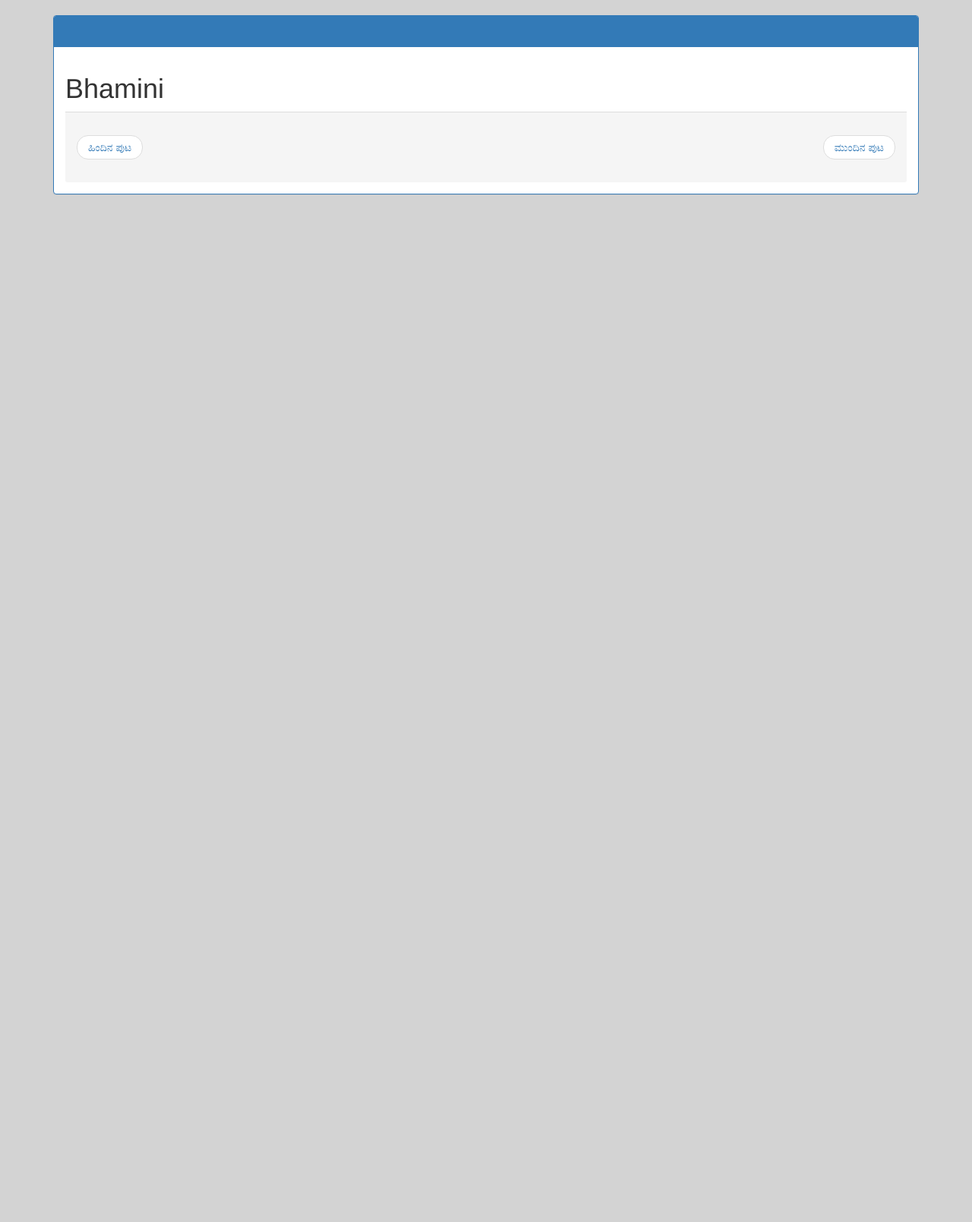
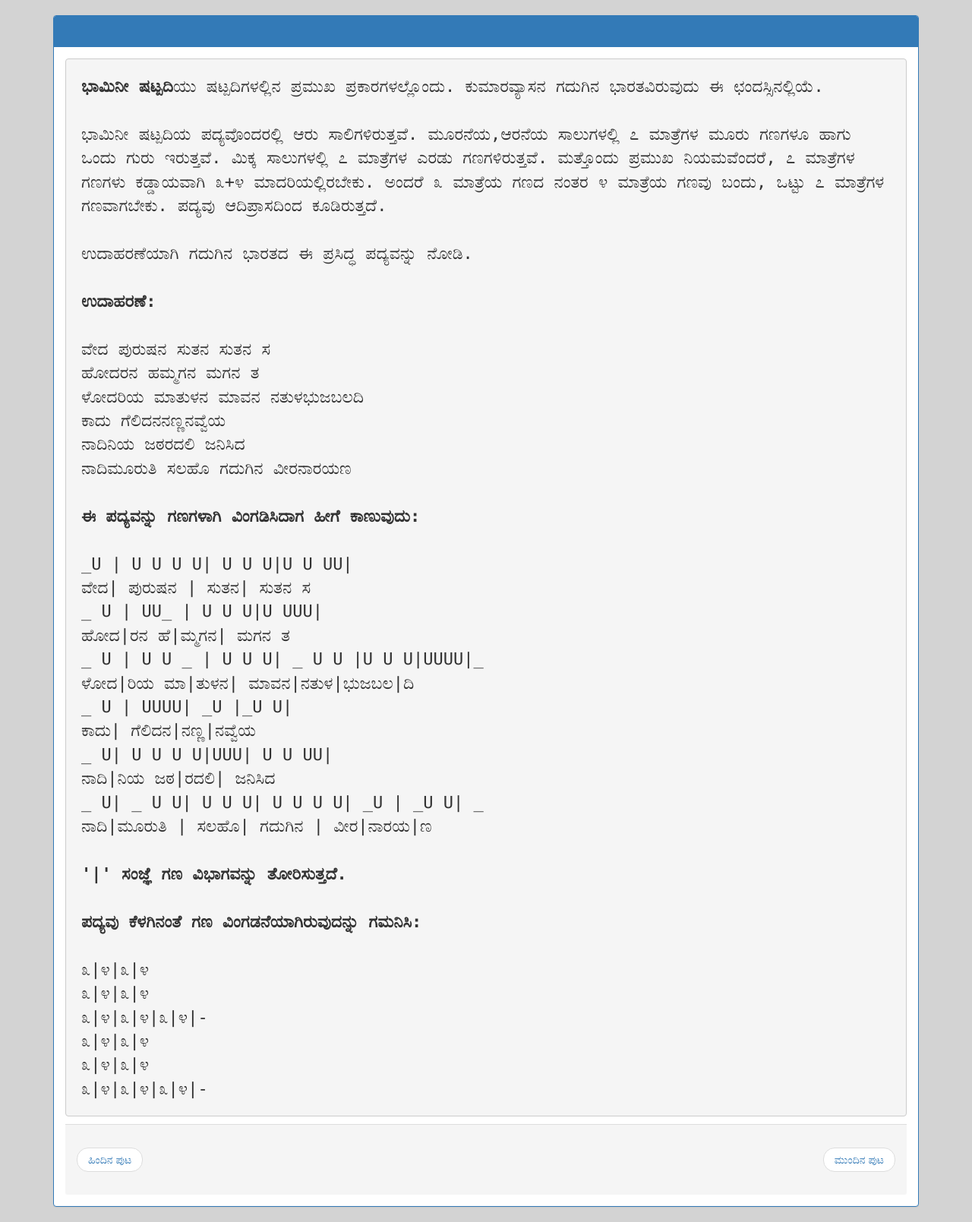
Before and after one commit to anuprshetty/chandassu, a Flask app: template templates/chandassu/shatpadi/bhamini.html in a window 1280 px wide. Shown: the part 75-1684 px from the top of the page at 76% size. Before the commit the page ends 331 px from the top, so only its background shows below. Run offline with Flask 3, Linux system fonts and the light colour scheme; the template is opened without the code that fills it, so the values that code supplies are empty; some libraries are stand-ins or nearby versions.

Commit message:
routing for bhamini shatpadi

```diff
--- a/templates/chandassu/shatpadi/bhamini.html
+++ b/templates/chandassu/shatpadi/bhamini.html
@@ -1,3 +1,44 @@
 <!DOCTYPE html> {% extends 'base.html' %} {% block body %}
-<h1>Bhamini</h1>
+<pre class="pre-wrap">
+<b>ಭಾಮಿನೀ ಷಟ್ಪದಿ</b>ಯು ಷಟ್ಪದಿಗಳಲ್ಲಿನ ಪ್ರಮುಖ ಪ್ರಕಾರಗಳಲ್ಲೊಂದು. ಕುಮಾರವ್ಯಾಸನ ಗದುಗಿನ ಭಾರತವಿರುವುದು ಈ ಛಂದಸ್ಸಿನಲ್ಲಿಯೆ.
+
+ಭಾಮಿನೀ ಷಟ್ಪದಿಯ ಪದ್ಯವೊಂದರಲ್ಲಿ ಆರು ಸಾಲಿಗಳಿರುತ್ತವೆ. ಮೂರನೆಯ,ಆರನೆಯ ಸಾಲುಗಳಲ್ಲಿ ೭ ಮಾತ್ರೆಗಳ ಮೂರು ಗಣಗಳೂ ಹಾಗು ಒಂದು ಗುರು ಇರುತ್ತವೆ. ಮಿಕ್ಕ ಸಾಲುಗಳಲ್ಲಿ ೭ ಮಾತ್ರೆಗಳ ಎರಡು ಗಣಗಳಿರುತ್ತವೆ. ಮತ್ತೊಂದು ಪ್ರಮುಖ ನಿಯಮವೆಂದರೆ, ೭ ಮಾತ್ರೆಗಳ ಗಣಗಳು ಕಡ್ಡಾಯವಾಗಿ ೩+೪ ಮಾದರಿಯಲ್ಲಿರಬೇಕು. ಅಂದರೆ ೩ ಮಾತ್ರೆಯ ಗಣದ ನಂತರ ೪ ಮಾತ್ರೆಯ ಗಣವು ಬಂದು, ಒಟ್ಟು ೭ ಮಾತ್ರೆಗಳ ಗಣವಾಗಬೇಕು. ಪದ್ಯವು ಆದಿಪ್ರಾಸದಿಂದ ಕೂಡಿರುತ್ತದೆ.
+
+ಉದಾಹರಣೆಯಾಗಿ ಗದುಗಿನ ಭಾರತದ ಈ ಪ್ರಸಿದ್ಧ ಪದ್ಯವನ್ನು ನೋಡಿ.
+
+<b>ಉದಾಹರಣೆ:</b>
+
+ವೇದ ಪುರುಷನ ಸುತನ ಸುತನ ಸ
+ಹೋದರನ ಹಮ್ಮಗನ ಮಗನ ತ
+ಳೋದರಿಯ ಮಾತುಳನ ಮಾವನ ನತುಳಭುಜಬಲದಿ
+ಕಾದು ಗೆಲಿದನನಣ್ಣನವ್ವೆಯ
+ನಾದಿನಿಯ ಜಠರದಲಿ ಜನಿಸಿದ
+ನಾದಿಮೂರುತಿ ಸಲಹೊ ಗದುಗಿನ ವೀರನಾರಯಣ
+
+<b>ಈ ಪದ್ಯವನ್ನು ಗಣಗಳಾಗಿ ವಿಂಗಡಿಸಿದಾಗ ಹೀಗೆ ಕಾಣುವುದು:</b>
+
+_U | U U U U| U U U|U U UU|
+ವೇದ| ಪುರುಷನ | ಸುತನ| ಸುತನ ಸ
+_ U | UU_ | U U U|U UUU|
+ಹೋದ|ರನ ಹೆ|ಮ್ಮಗನ| ಮಗನ ತ
+_ U | U U _ | U U U| _ U U |U U U|UUUU|_
+ಳೋದ|ರಿಯ ಮಾ|ತುಳನ| ಮಾವನ|ನತುಳ|ಭುಜಬಲ|ದಿ
+_ U | UUUU| _U |_U U|
+ಕಾದು| ಗೆಲಿದನ|ನಣ್ಣ|ನವ್ವೆಯ
+_ U| U U U U|UUU| U U UU|
+ನಾದಿ|ನಿಯ ಜಠ|ರದಲಿ| ಜನಿಸಿದ
+_ U| _ U U| U U U| U U U U| _U | _U U| _
+ನಾದಿ|ಮೂರುತಿ | ಸಲಹೊ| ಗದುಗಿನ | ವೀರ|ನಾರಯ|ಣ
+
+<b>'|' ಸಂಜ್ಞೆ ಗಣ ವಿಭಾಗವನ್ನು ತೋರಿಸುತ್ತದೆ.</b>
+
+<b>ಪದ್ಯವು ಕೆಳಗಿನಂತೆ ಗಣ ವಿಂಗಡನೆಯಾಗಿರುವುದನ್ನು ಗಮನಿಸಿ:</b>
+
+೩|೪|೩|೪
+೩|೪|೩|೪
+೩|೪|೩|೪|೩|೪|-
+೩|೪|೩|೪
+೩|೪|೩|೪
+೩|೪|೩|೪|೩|೪|-
+</pre>
 {% endblock %}
```
Also changed, not shown: blueprints/chandassu/shatpadi.py (+8 -1 lines).
